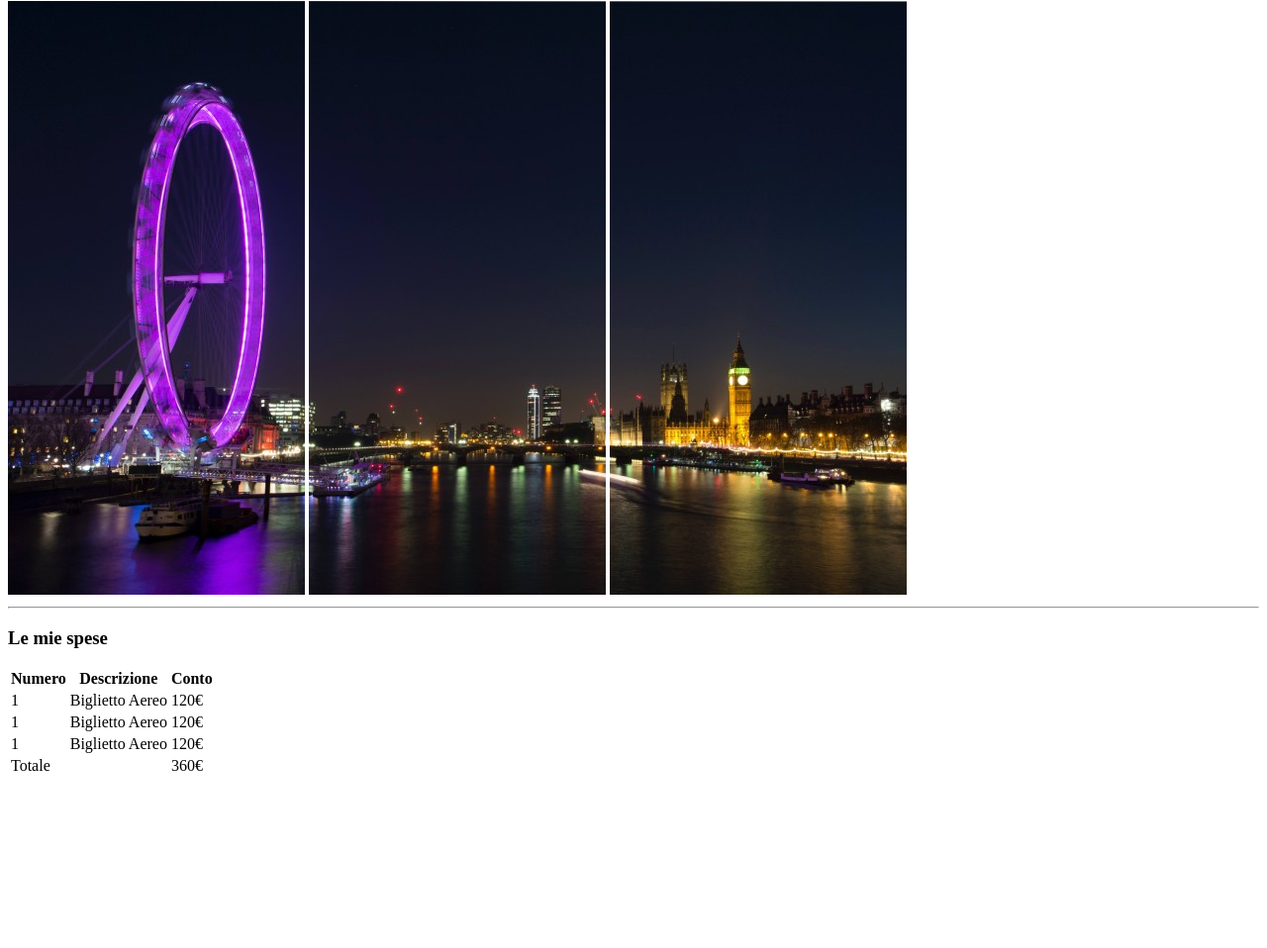
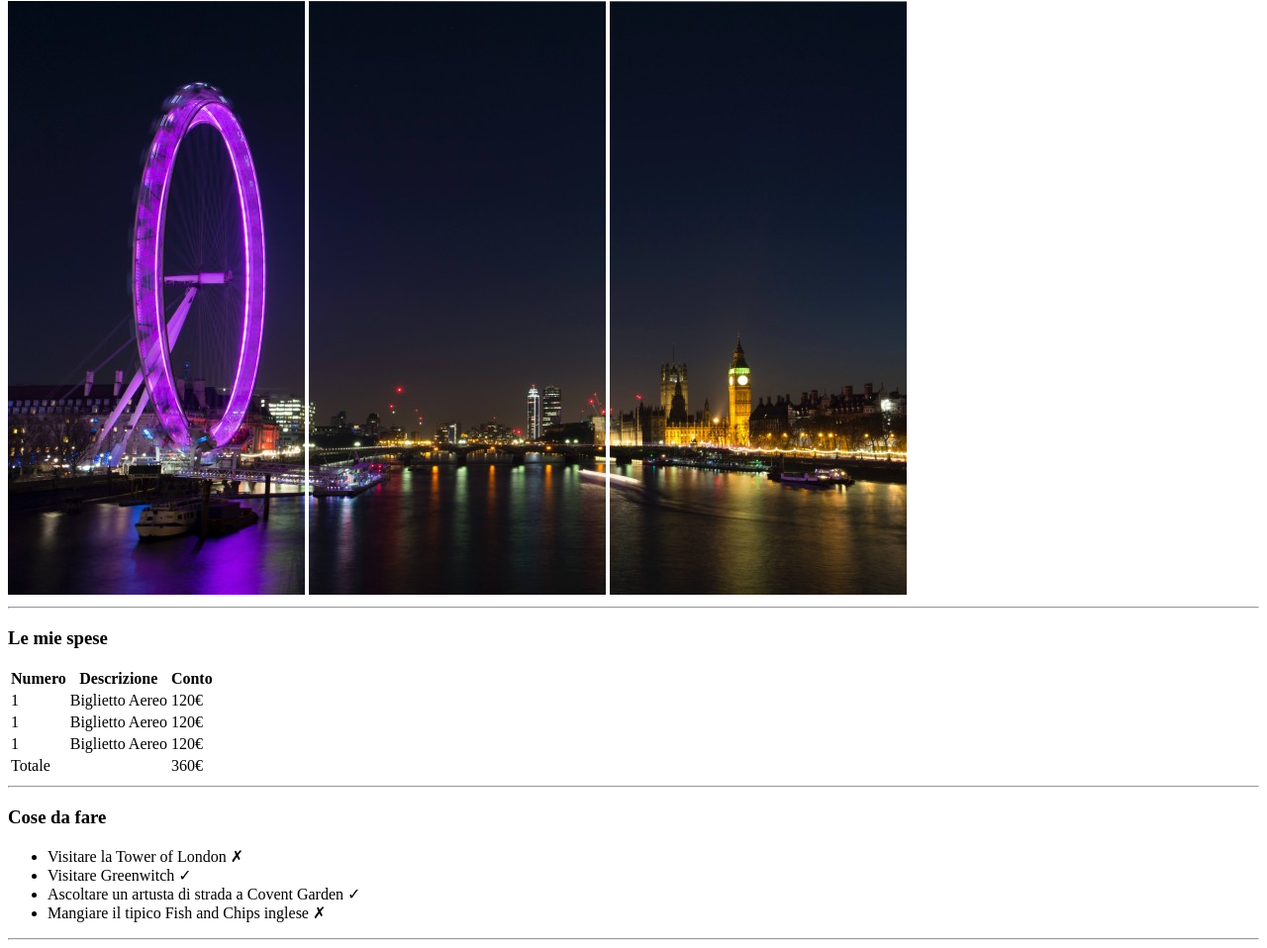
Before and after one commit to giovannilampis/html-london-trip, a plain HTML site: page index.html in a window 1280 px wide. Shown: the part 79-1037 px from the top of the page at 99% size. Before the commit the page ends 873 px from the top, so only its background shows below. Drawn offline with Linux system fonts and the light colour scheme.

Commit message:
add section 2: things to do

```diff
--- a/index.html
+++ b/index.html
@@ -20,7 +20,7 @@
     <!-- MAIN -->
     <main>
 
-        <!-- Section 1 -->
+        <!-- Section 1: expenses -->
         <section>
             <h3>Le mie spese</h3>
             <table>
@@ -51,6 +51,19 @@
 
             </table>
         </section>
+        <hr>
+
+        <!-- Section 2: things to do -->
+        <section>
+            <h3>Cose da fare</h3>
+            <ul>
+                <li>Visitare la Tower of London &#10007;</li>
+                <li>Visitare Greenwitch &#10003;</li>
+                <li>Ascoltare un artusta di strada a Covent Garden &#10003;</li>
+                <li>Mangiare il tipico Fish and Chips inglese &#10007;</li>
+            </ul>
+        </section>
+        <hr>
 
     </main>
 
```
Also changed, not shown: 1 other file.
